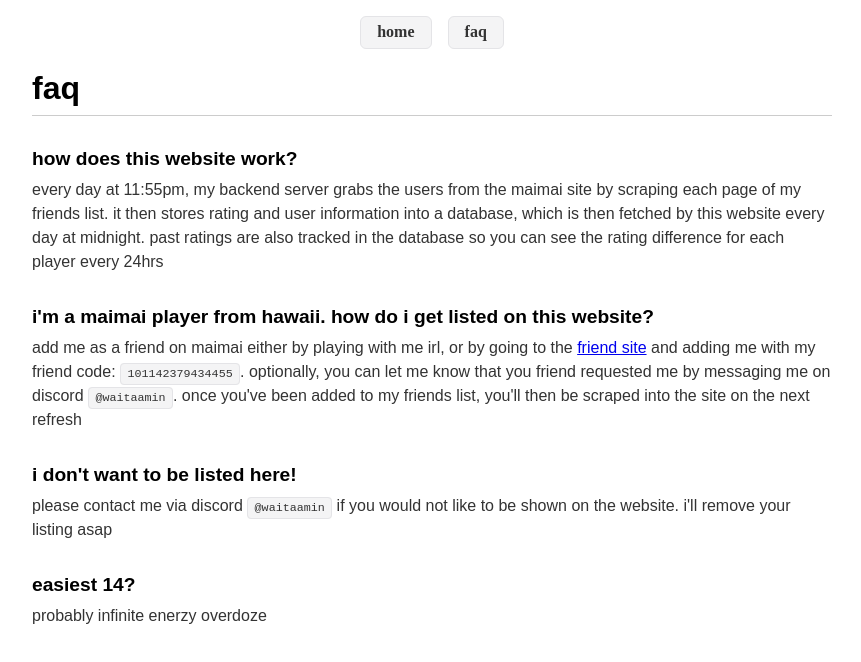
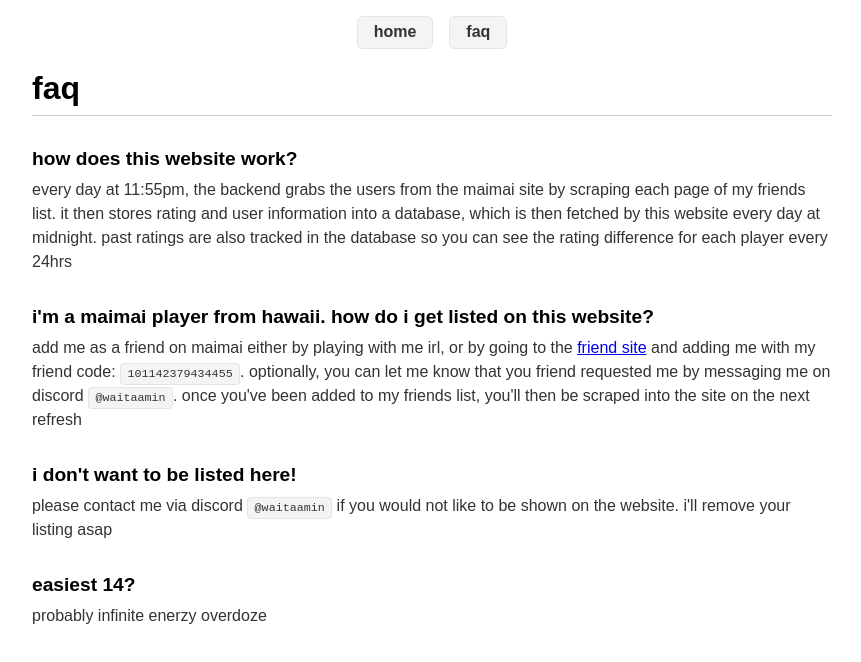
Before and after one commit to min-808/rating-site, a Next.js app: page /faq in a window 1280 px wide. Shown: the top 662 px of the page, without its empty margins (208-1069 px from the left). Built offline with nearby package versions, Linux system fonts and the light colour scheme.

Commit message:
Update phrasing

```diff
--- a/src/app/faq/page.tsx
+++ b/src/app/faq/page.tsx
@@ -18,7 +18,7 @@ export default function faq() {
       question: "how does this website work?",
       answer: (
         <>
-          every day at 11:55pm, my backend server grabs the users from the maimai site by scraping each page of my friends list. it then stores rating and user information into a database, which is then fetched by this website every day at midnight. past ratings are also tracked in the database so you can see the rating difference for each player every 24hrs
+          every day at 11:55pm, the backend grabs the users from the maimai site by scraping each page of my friends list. it then stores rating and user information into a database, which is then fetched by this website every day at midnight. past ratings are also tracked in the database so you can see the rating difference for each player every 24hrs
         </>
       ),
     },
--- a/src/app/layout.tsx
+++ b/src/app/layout.tsx
@@ -10,7 +10,7 @@ export default function RootLayout({
     <html lang="en">
       <body>
         {/* We wrap the header in a container to match your page widths */}
-        <div style={{ maxWidth: '800px', margin: '0 auto', paddingTop: '0.5rem' }}>
+        <div style={{ maxWidth: '800px', margin: '0 auto', paddingTop: '0.5rem', fontFamily: 'sans-serif' }}>
           <header style={{
             display: 'flex',
             justifyContent: 'center', // This centers the buttons
```
